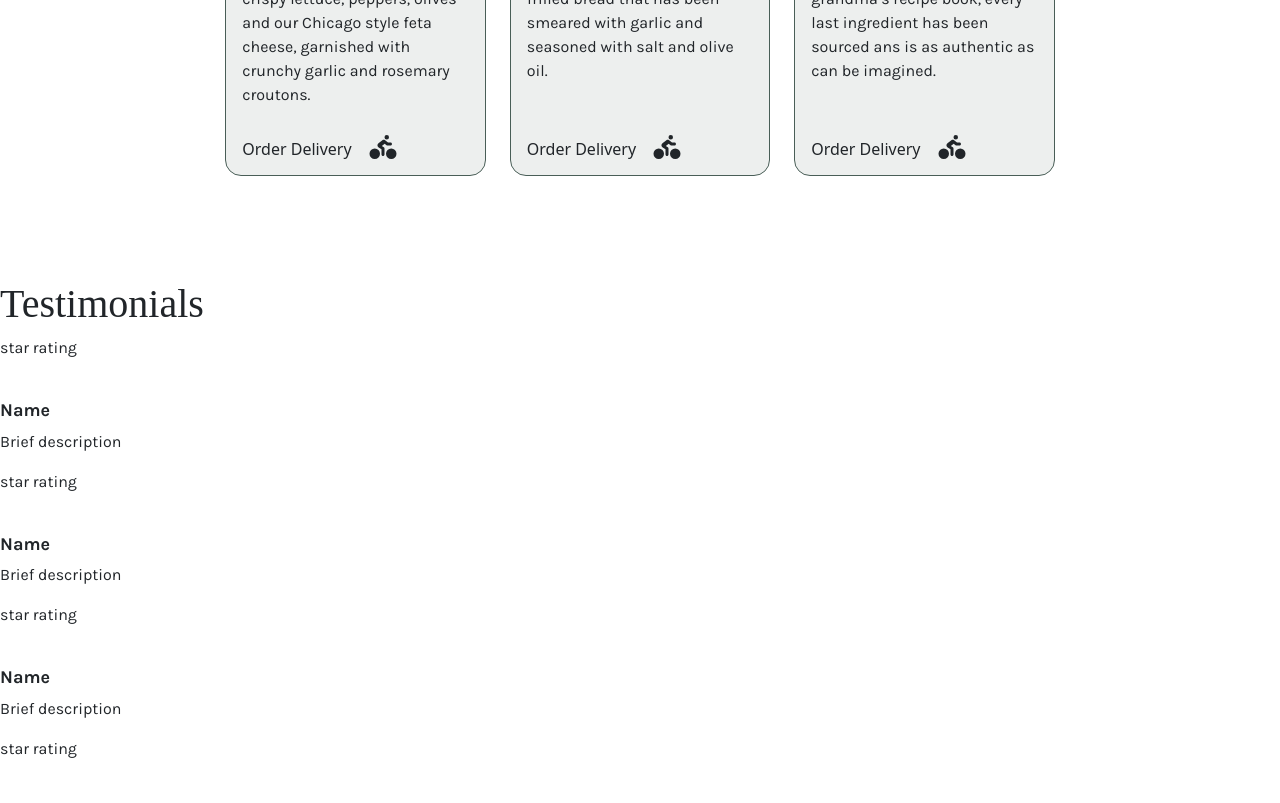
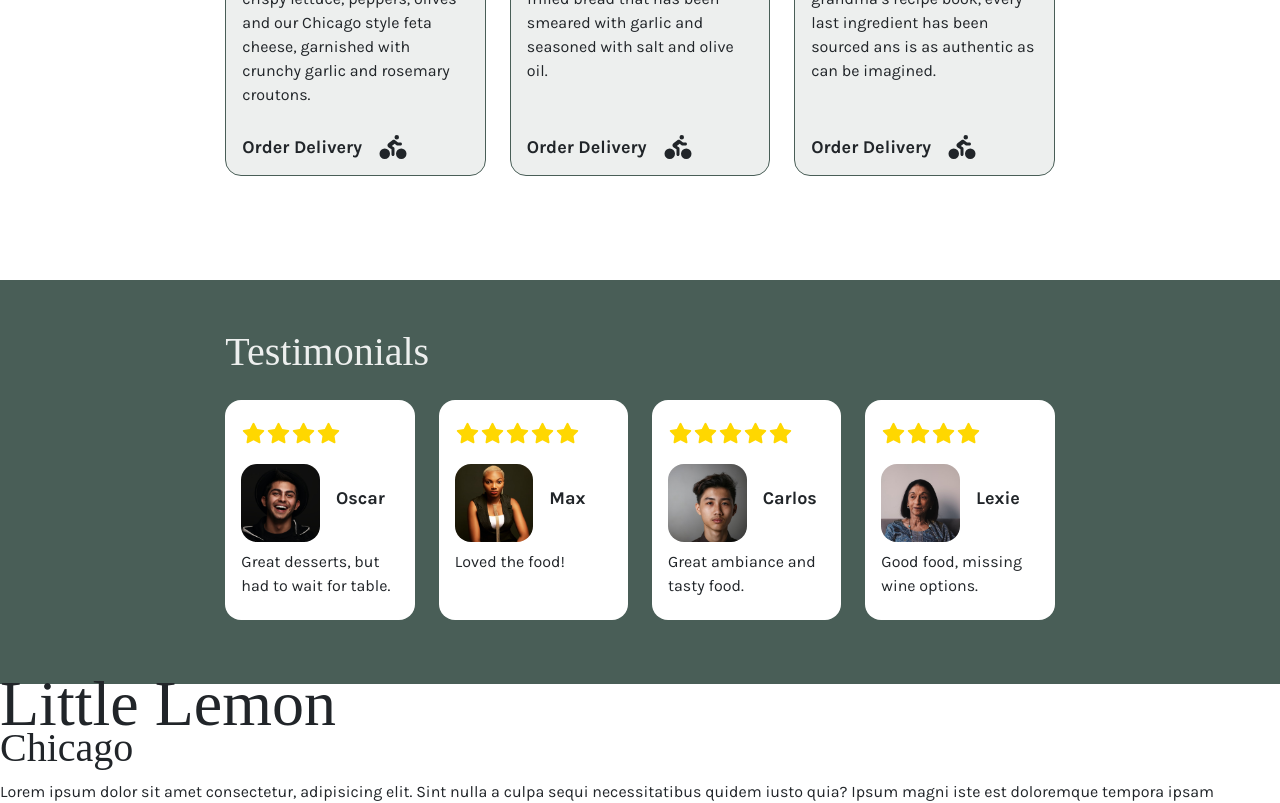
Before and after one commit to camilahurtadoc/little_lemon_app, a React (Vite) app: page / in a window 1280 px wide. Shown: the part 980-1783 px from the top of the page. Built offline with nearby package versions, Linux system fonts and the light colour scheme; a web font is replaced by a local one.

Commit message:
styled testimonials

```diff
--- a/src/components/RatingTestimonial/RatingTestimonial.jsx
+++ b/src/components/RatingTestimonial/RatingTestimonial.jsx
@@ -1,14 +1,31 @@
-import React from 'react'
+import './RatingTestimonials.css';
+import { FontAwesomeIcon } from '@fortawesome/react-fontawesome';
+import { faStar } from '@fortawesome/free-solid-svg-icons';
 
-const RatingTestimonial = () => {
-  return (
-    <div>
-        <p>star rating</p>
-        <img />
-        <h5>Name</h5>
-        <p>Brief description</p>
-    </div>
-  )
+const RatingTestimonial = ({ name, rating, img, comment }) => {
+
+    const starRating = (rating) => {
+        const stars = [];
+        for (let i = 0; i < rating; i++) {
+            stars.push(<FontAwesomeIcon key={i} className='py-3 mt-2 fs-5' icon={faStar} />);
+        }
+        return stars;
+    };
+
+    return (
+        <div id='rating'>
+            <div className='m-3'>
+                <div id='rating-stars'>
+                    {starRating(rating)}
+                </div>
+                <div className='d-flex align-items-center'>
+                    <img src={img} className="w-50" />
+                    <h5 className='ms-3'>{name}</h5>
+                </div>
+                <p className='my-2'>{comment}</p>
+            </div>
+        </div>
+    )
 }
 
 export default RatingTestimonial
--- /dev/null
+++ b/src/components/RatingTestimonial/RatingTestimonials.css
@@ -0,0 +1,15 @@
+#rating {
+    background-color: #FFFFFF;
+    border-radius: 16px;
+    min-width: 160px;
+}
+
+#rating p {
+    height: 70px;
+}
+
+
+
+#rating-stars {
+    color: gold;
+}
--- /dev/null
+++ b/src/components/Testimonials/Testimonials.css
@@ -0,0 +1,7 @@
+#testimonials {
+    background-color: #495E57;
+}
+
+#testimonials h3 {
+    color: #EDEFEE;
+}
--- a/src/components/Testimonials/Testimonials.jsx
+++ b/src/components/Testimonials/Testimonials.jsx
@@ -1,14 +1,40 @@
-import RatingTestimonial from "../RatingTestimonial/RatingTestimonial"
+import './Testimonials.css';
+import Container from 'react-bootstrap/Container';
+import Row from 'react-bootstrap/Row';
+import Col from 'react-bootstrap/Col';
+import RatingTestimonial from "../RatingTestimonial/RatingTestimonial";
+import picOscar from '../../assets/images/ratings/man.jpg';
+import picMax from '../../assets/images/ratings/woman2.jpg';
+import picCarlos from '../../assets/images/ratings/man2.jpg';
+import picLexie from '../../assets/images/ratings/woman.jpg';
 
 const Testimonials = () => {
   return (
-    <>
-      <h3>Testimonials</h3>
-      <RatingTestimonial />
-      <RatingTestimonial />
-      <RatingTestimonial />
-      <RatingTestimonial />
-    </>
+    <Container fluid className='py-5' id='testimonials'>
+      <Row>
+        <Col md={2}></Col>
+        <Col md={8}>
+          <h3>Testimonials</h3>
+        </Col>
+        <Col md={2}></Col>
+      </Row>
+      <Row className='justify-content-md-center'>
+        <Col lg={2} ></Col>
+        <Col sm={5} md={5} lg={2} >
+          <RatingTestimonial name={"Oscar"} rating={4} img={picOscar} comment={"Great desserts, but had to wait for table."} />
+        </Col>
+        <Col sm={5} md={5} lg={2} >
+          <RatingTestimonial name={"Max"} rating={5} img={picMax} comment={"Loved the food!"} />
+        </Col>
+        <Col sm={5} md={5} lg={2} >
+          <RatingTestimonial name={"Carlos"} rating={5} img={picCarlos} comment={"Great ambiance and tasty food."} />
+        </Col>
+        <Col sm={5} md={5} lg={2} >
+          <RatingTestimonial name={"Lexie"} rating={4} img={picLexie} comment={"Good food, missing wine options."} />
+        </Col>
+        <Col lg={2} ></Col>
+      </Row>
+    </Container>
   )
 }
 
--- a/src/components/WeekSpecial/WeekSpecial.jsx
+++ b/src/components/WeekSpecial/WeekSpecial.jsx
@@ -12,7 +12,7 @@ const WeekSpecial = ({ img, title, price, description }) => {
       </div>
       <p className='mx-3' >{description}</p>
       <div className='d-flex align-items-end'>
-        <h6 className='mx-3 my-0 py-3'>Order Delivery</h6>
+        <h5 className='mx-3 my-0 py-3'>Order Delivery</h5>
         <FontAwesomeIcon className='py-3 fs-4' icon={faPersonBiking} />
       </div>
 
```
